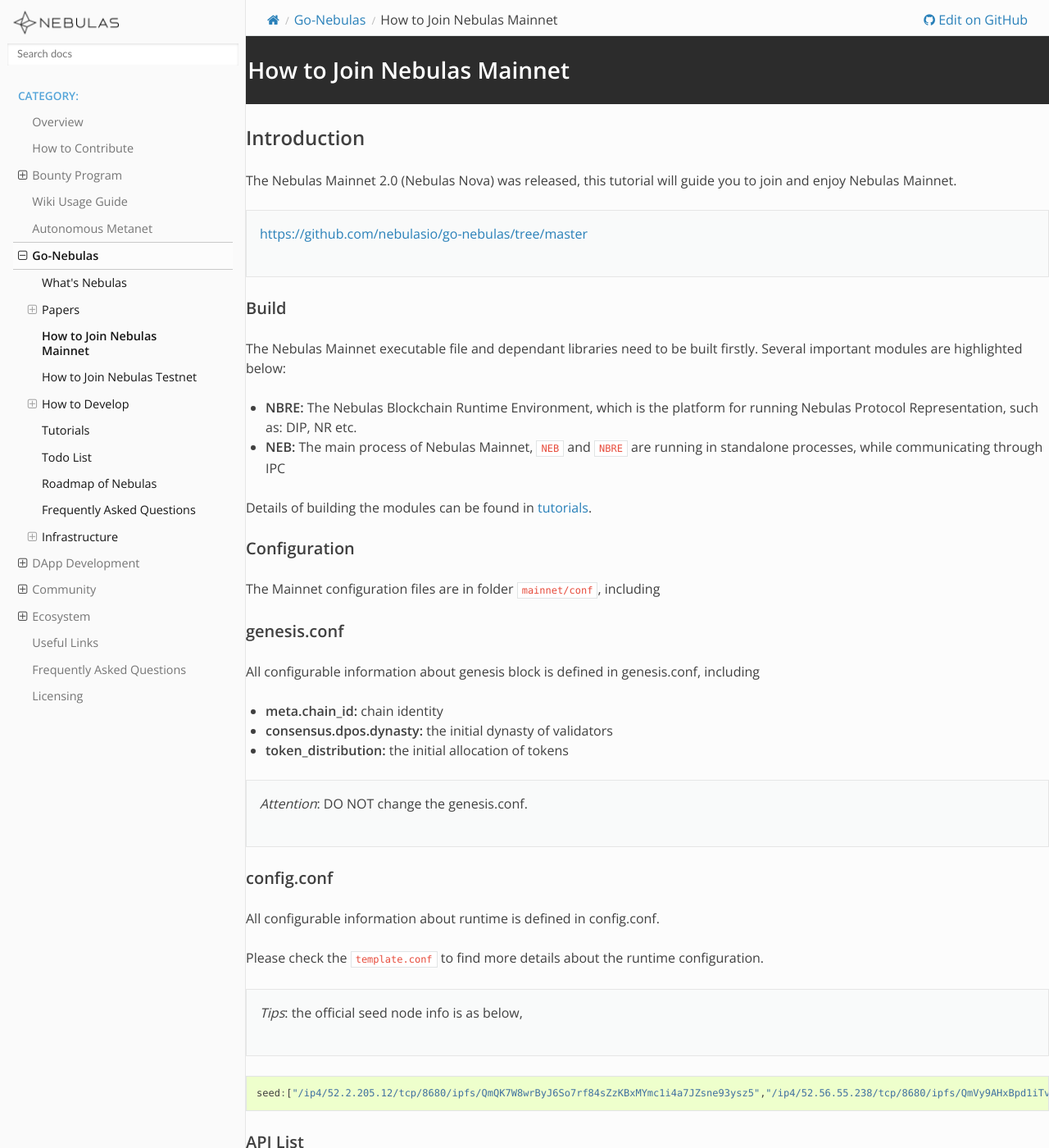
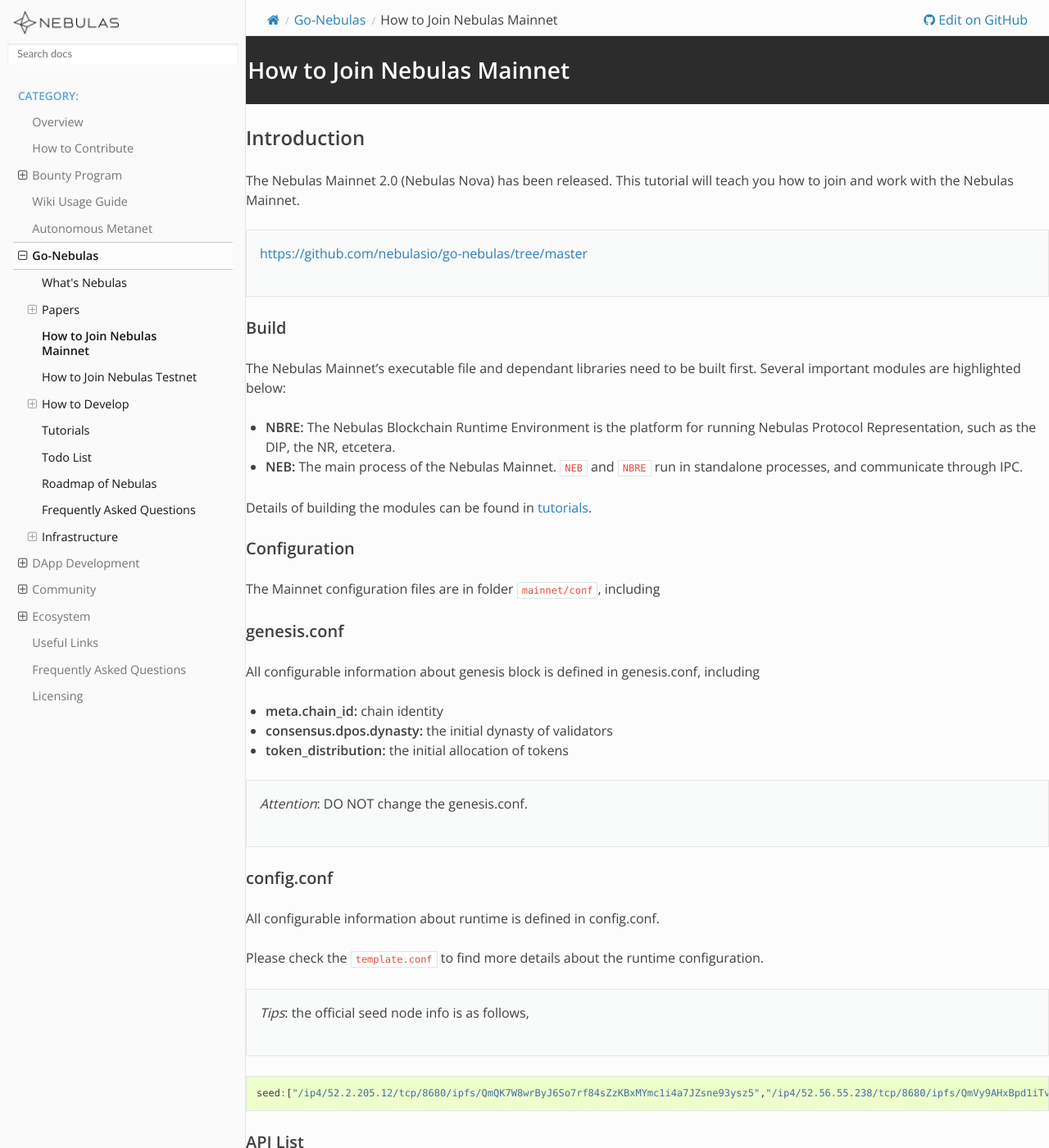
Before and after one commit to nebulasio/nebdocs, a Sphinx documentation site: the page built from docs/go-nebulas/mainnet.md, in a window 1280 px wide and 1400 px high. Shown: the whole window at 82% size. Built offline with Sphinx 7.4.7 and the Read the Docs theme 2.0.0, drawn with Linux system fonts in a browser that asks for light colours; pages that are not in the unit, such as notebooks, are missing from menus; some of the changed text lies outside the part shown.

Commit message:
embelishment

````diff
--- a/docs/go-nebulas/mainnet.md
+++ b/docs/go-nebulas/mainnet.md
@@ -2,16 +2,16 @@
 
 ## Introduction
 
-The Nebulas Mainnet 2.0 (Nebulas Nova) was released, this tutorial will guide you to join and enjoy Nebulas Mainnet.
+The Nebulas Mainnet 2.0 (Nebulas Nova) has been released. This tutorial will teach you how to join and work with the Nebulas Mainnet.
 
 > [https://github.com/nebulasio/go-nebulas/tree/master](https://github.com/nebulasio/go-nebulas/tree/master)
 
 ### Build
 
-The Nebulas Mainnet executable file and dependant libraries need to be built firstly. Several important modules are highlighted below:
+The Nebulas Mainnet's executable file and dependant libraries need to be built first. Several important modules are highlighted below:
 
-* **NBRE:** The Nebulas Blockchain Runtime Environment, which is the platform for running Nebulas Protocol Representation, such as: DIP, NR etc.
-* **NEB:** The main process of Nebulas Mainnet, `NEB` and `NBRE` are running in standalone processes, while communicating through IPC
+* **NBRE:** The Nebulas Blockchain Runtime Environment is the platform for running Nebulas Protocol Representation, such as the DIP, the NR, etcetera.
+* **NEB:** The main process of the Nebulas Mainnet. `NEB` and `NBRE` run in standalone processes, and communicate through IPC.
 
 Details of building the modules can be found in [tutorials](http://wiki.nebulas.io/en/latest/go-nebulas/tutorials/01-installation.html#compile-nebulas).
 
@@ -36,7 +36,7 @@
 
 Please check the [`template.conf`](https://github.com/nebulasio/nebdocs/blob/master/docs/resources/conf/template.conf) to find more details about the runtime configuration.
 
-> _Tips_: the official seed node info is as below,
+> _Tips_: the official seed node info is as follows,
 
 ```javascript
 seed:["/ip4/52.2.205.12/tcp/8680/ipfs/QmQK7W8wrByJ6So7rf84sZzKBxMYmc1i4a7JZsne93ysz5","/ip4/52.56.55.238/tcp/8680/ipfs/QmVy9AHxBpd1iTvECDR7fvdZnqXeDhnxkZJrKsyuHNYKAh","/ip4/13.251.33.39/tcp/8680/ipfs/QmVm5CECJdPAHmzJWN2X7tP335L5LguGb9QLQ78riA9gw3"]
@@ -71,4 +71,4 @@
 
 ## Contribution
 
-Feel free to join the Nebulas Mainnet. If you have found something wrong, please [submit an issue](https://github.com/nebulasio/go-nebulas/issues/new) or [submit a pull request](https://github.com/nebulasio/go-nebulas/pulls) to let us know, and we will add your name and url to this page as soon as possible.
+Feel free to join the Nebulas Mainnet. If you have found something wrong, please [submit an issue](https://github.com/nebulasio/go-nebulas/issues/new) or [submit a pull request](https://github.com/nebulasio/go-nebulas/pulls) to let us know, and we will add your name and URL to this page as soon as possible.
````
